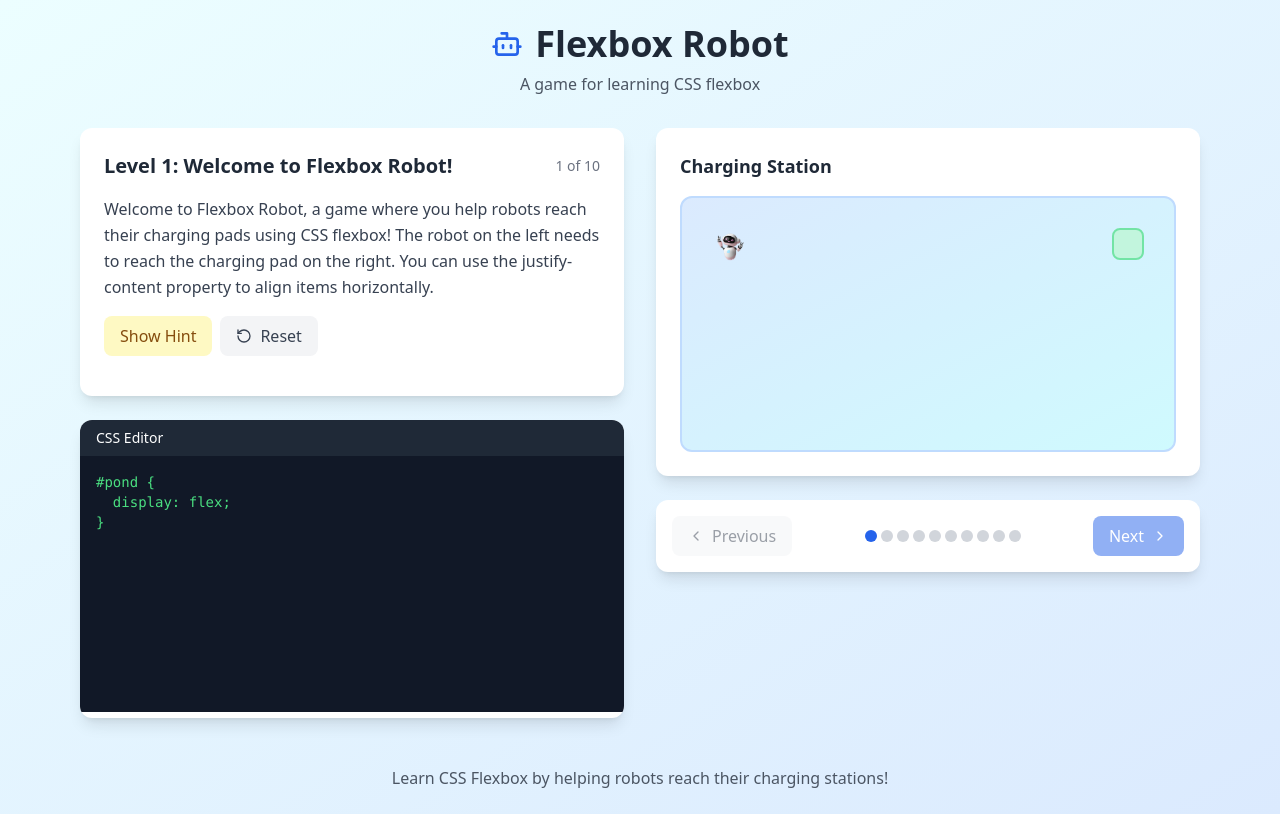
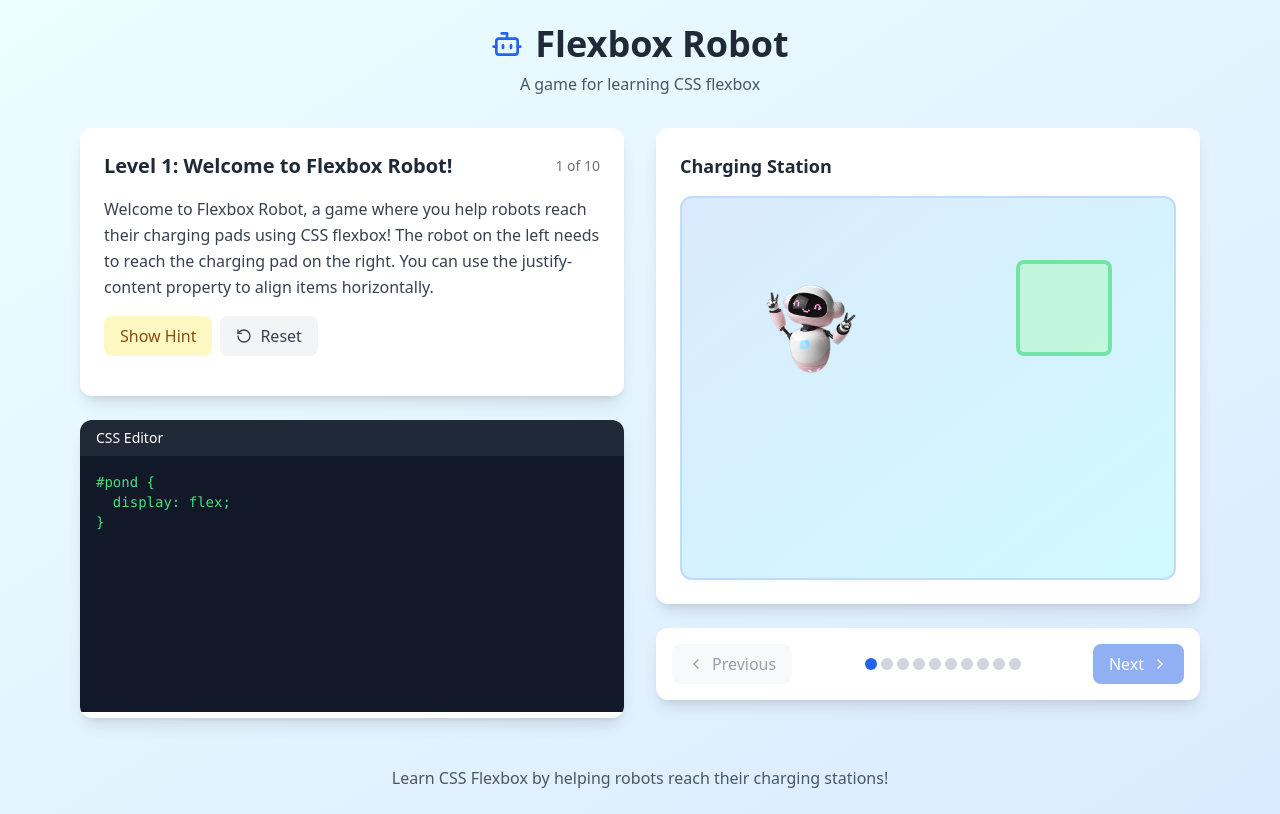
Before and after one commit to Samedli06/FrogGame, a React (Vite) app: page / in a window 1280 px wide. Built offline with nearby package versions, Linux system fonts and the light colour scheme.

Commit message:
Make robots, pads, and game area much bigger

```diff
--- a/src/App.tsx
+++ b/src/App.tsx
@@ -180,12 +180,12 @@ function App() {
   };
 
   const getRobotStyle = (robotId: number) => {
-    const baseStyle = "w-8 h-8 transition-all duration-500 ease-in-out flex items-center justify-center";
+    const baseStyle = "w-32 h-32 transition-all duration-500 ease-in-out flex items-center justify-center";
     return isCompleted ? `${baseStyle} text-green-400` : `${baseStyle} text-blue-500`;
   };
 
   const getPadStyle = () => {
-    return "w-8 h-8 rounded-lg bg-green-200 border-2 border-green-400 opacity-70";
+    return "w-24 h-24 rounded-lg bg-green-200 border-4 border-green-400 opacity-70";
   };
 
   return (
@@ -293,7 +293,7 @@ function App() {
               <div className="relative">
                 <div
                   id="pond"
-                  className="bg-gradient-to-br from-blue-100 to-cyan-100 rounded-xl p-8 min-h-64 border-2 border-blue-200"
+                  className="bg-gradient-to-br from-blue-100 to-cyan-100 rounded-xl p-16 min-h-96 border-2 border-blue-200"
                   style={{
                     display: 'flex',
                     ...(userCode && (() => {
@@ -345,7 +345,7 @@ function App() {
                       <img
                         src="/src/images/4b06e393fd0647c265b1282b0f006486 1.png"
                         alt="Robot"
-                        className="w-44 h-44 object-contain"
+                        className="w-28 h-28 object-contain"
                       />
                     </div>
                   ))}
@@ -353,7 +353,7 @@ function App() {
 
                 {/* Target positions overlay */}
                 <div
-                  className="absolute inset-0 rounded-xl p-8 pointer-events-none"
+                  className="absolute inset-0 rounded-xl p-16 pointer-events-none"
                   style={{
                     display: 'flex',
                     justifyContent: level.pads.length === 1 ?
```
